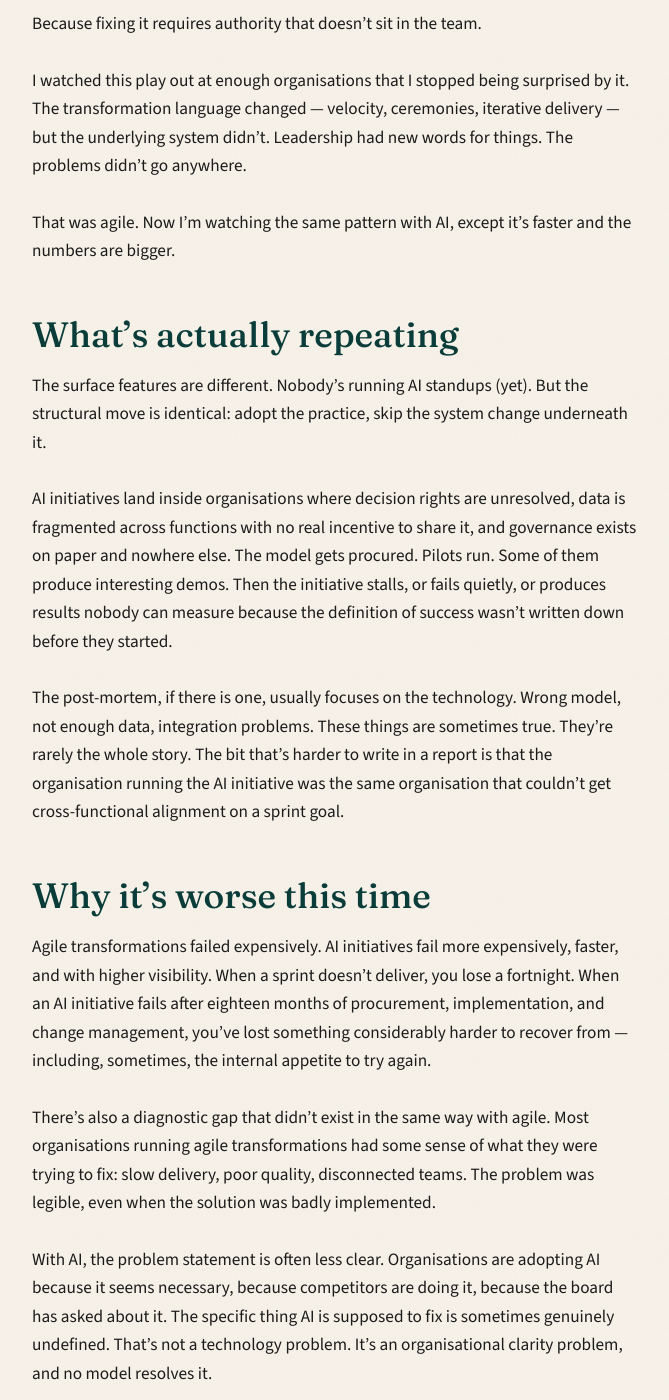
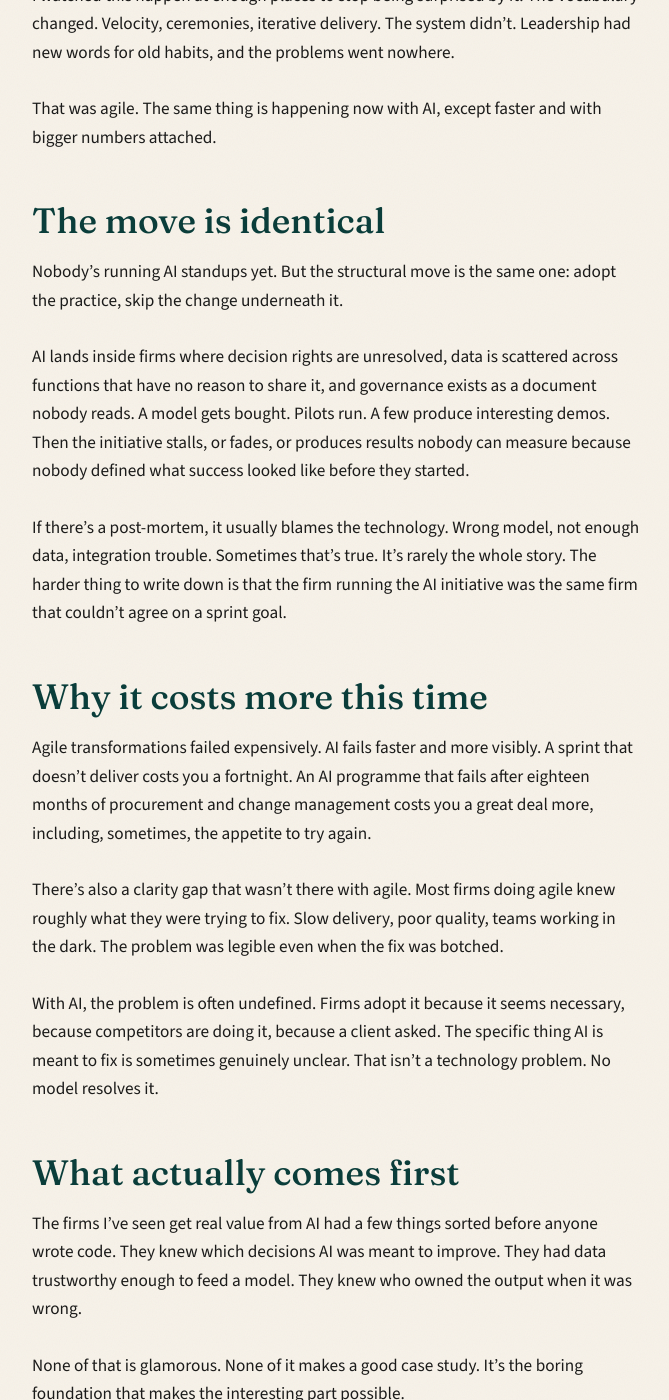
Before and after one commit to SarahMcConnellMML/SarahMcConnellMML, a Jekyll site: the page built from _posts/2026-06-01-the-agile-pattern.md, in a window 1280 px wide and 1400 px high, scrolled down 813 px. Shown: the whole window, without its empty margins (124-793 px from the left). Built offline with Jekyll 4.4.1, drawn with Linux system fonts in a browser that asks for light colours; some of the changed text lies outside the part shown.

Commit message:
Add files via upload

```diff
--- a/_posts/2026-06-01-the-agile-pattern.md
+++ b/_posts/2026-06-01-the-agile-pattern.md
@@ -3,39 +3,37 @@ title: "We did this with agile. Now we're doing it with AI."
 date: 2026-06-01
 eyebrow: "Pattern"
 linkedin_teaser: >
-  I spent years inside organisations running agile transformations. The pattern was always the same — sprints, standups, certificates, and leadership making decisions exactly as it always had, with new vocabulary stuck on top. I'm watching it again now with AI, compressed into months instead of years, and considerably more expensive to get wrong.
+  I spent years inside organisations running agile transformations. The pattern was always the same. Sprints, standups, certificates. Leadership making decisions exactly as it always had, with new words on top. I'm watching it again now with AI, faster and more expensive. The tools work. The organisation underneath them is the problem, same as it was a decade ago.
 ---
 
-There's a specific moment I started recognising in agile transformations. Usually around month four or five. The teams are running sprints. The retrospectives are happening. Someone's bought a Jira licence. And the organisation, structurally, is completely unchanged.
+There's a specific moment I started recognising in agile transformations. Usually around month four or five. The teams were running sprints. The retrospectives were happening. Someone had bought a Jira licence. And the organisation, structurally, was exactly the same as it had been before anyone said the word agile.
 
-Unclear priorities still cascade down from above. Decisions that need cross-functional sign-off still take three weeks because nobody's sorted out who can actually say yes. The engineering backlog is a negotiation between twelve different people who all believe their thing is the most important thing. All of this shows up in the retrospectives. It gets written on sticky notes, organised into themes, and left there.
+Priorities still arrived from above, unclear and subject to change. Decisions that needed sign-off from three functions still took a month, because nobody had sorted out who was actually allowed to say yes. The problems teams raised in retrospectives got written on sticky notes, grouped into themes, and left there, because fixing them needed authority that sat above the team.
 
-Because fixing it requires authority that doesn't sit in the team.
+I watched this happen at enough places to stop being surprised by it. The vocabulary changed. Velocity, ceremonies, iterative delivery. The system didn't. Leadership had new words for old habits, and the problems went nowhere.
 
-I watched this play out at enough organisations that I stopped being surprised by it. The transformation language changed — velocity, ceremonies, iterative delivery — but the underlying system didn't. Leadership had new words for things. The problems didn't go anywhere.
+That was agile. The same thing is happening now with AI, except faster and with bigger numbers attached.
 
-That was agile. Now I'm watching the same pattern with AI, except it's faster and the numbers are bigger.
+## The move is identical
 
-## What's actually repeating
+Nobody's running AI standups yet. But the structural move is the same one: adopt the practice, skip the change underneath it.
 
-The surface features are different. Nobody's running AI standups (yet). But the structural move is identical: adopt the practice, skip the system change underneath it.
+AI lands inside firms where decision rights are unresolved, data is scattered across functions that have no reason to share it, and governance exists as a document nobody reads. A model gets bought. Pilots run. A few produce interesting demos. Then the initiative stalls, or fades, or produces results nobody can measure because nobody defined what success looked like before they started.
 
-AI initiatives land inside organisations where decision rights are unresolved, data is fragmented across functions with no real incentive to share it, and governance exists on paper and nowhere else. The model gets procured. Pilots run. Some of them produce interesting demos. Then the initiative stalls, or fails quietly, or produces results nobody can measure because the definition of success wasn't written down before they started.
+If there's a post-mortem, it usually blames the technology. Wrong model, not enough data, integration trouble. Sometimes that's true. It's rarely the whole story. The harder thing to write down is that the firm running the AI initiative was the same firm that couldn't agree on a sprint goal.
 
-The post-mortem, if there is one, usually focuses on the technology. Wrong model, not enough data, integration problems. These things are sometimes true. They're rarely the whole story. The bit that's harder to write in a report is that the organisation running the AI initiative was the same organisation that couldn't get cross-functional alignment on a sprint goal.
+## Why it costs more this time
 
-## Why it's worse this time
+Agile transformations failed expensively. AI fails faster and more visibly. A sprint that doesn't deliver costs you a fortnight. An AI programme that fails after eighteen months of procurement and change management costs you a great deal more, including, sometimes, the appetite to try again.
 
-Agile transformations failed expensively. AI initiatives fail more expensively, faster, and with higher visibility. When a sprint doesn't deliver, you lose a fortnight. When an AI initiative fails after eighteen months of procurement, implementation, and change management, you've lost something considerably harder to recover from — including, sometimes, the internal appetite to try again.
+There's also a clarity gap that wasn't there with agile. Most firms doing agile knew roughly what they were trying to fix. Slow delivery, poor quality, teams working in the dark. The problem was legible even when the fix was botched.
 
-There's also a diagnostic gap that didn't exist in the same way with agile. Most organisations running agile transformations had some sense of what they were trying to fix: slow delivery, poor quality, disconnected teams. The problem was legible, even when the solution was badly implemented.
+With AI, the problem is often undefined. Firms adopt it because it seems necessary, because competitors are doing it, because a client asked. The specific thing AI is meant to fix is sometimes genuinely unclear. That isn't a technology problem. No model resolves it.
 
-With AI, the problem statement is often less clear. Organisations are adopting AI because it seems necessary, because competitors are doing it, because the board has asked about it. The specific thing AI is supposed to fix is sometimes genuinely undefined. That's not a technology problem. It's an organisational clarity problem, and no model resolves it.
+## What actually comes first
 
-## What actually needs to happen first
+The firms I've seen get real value from AI had a few things sorted before anyone wrote code. They knew which decisions AI was meant to improve. They had data trustworthy enough to feed a model. They knew who owned the output when it was wrong.
 
-The organisations I've seen get something real from AI had a few things in common. They knew which decisions AI was supposed to improve. They had data that was actually trustworthy enough to feed into a model. They'd sorted out who owned the output when the model was wrong.
+None of that is glamorous. None of it makes a good case study. It's the boring foundation that makes the interesting part possible.
 
-None of this is glamorous. None of it gets written up in case studies. It's the foundation that makes the interesting stuff possible.
-
-The pattern from agile teaches one thing clearly: the technology is not the constraint. The system underneath it is. That was true in 2015. It's still true now.
+The lesson from agile is simple and most firms didn't learn it. The technology is not the constraint. The organisation underneath it is. That was true in 2015. It's still true, and the bill is bigger now.
```
Also changed, not shown: _posts/2026-06-08-56-percent-get-nothing.md (added, +35 -0 lines), _posts/2026-06-15-pilot-went-well-trap.md (added, +33 -0 lines), _posts/2026-06-22-decision-that-takes-six-weeks.md (added, +35 -0 lines), _posts/2026-06-29-ai-runs-into-the-pipeline.md (added, +33 -0 lines), _posts/2026-07-06-your-data-isnt-ready.md (added, +33 -0 lines), _posts/2026-07-13-quietest-person-in-the-room.md (added, +35 -0 lines), _posts/2026-07-20-who-is-accountable.md (added, +35 -0 lines), _posts/2026-07-27-what-should-stay-human.md (added, +33 -0 lines), _posts/2026-08-03-governance-is-arriving.md (added, +29 -0 lines), _posts/2026-08-10-confident-wrongness-at-scale.md (added, +33 -0 lines), _posts/2026-08-17-question-before-you-spend.md (added, +31 -0 lines), offers/ai-pre-investment-review.md (+1 -1 lines).
